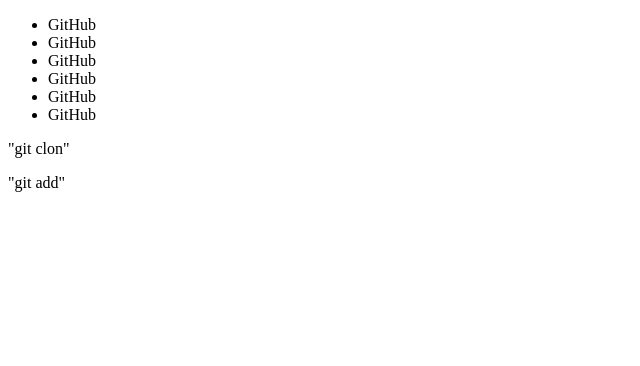
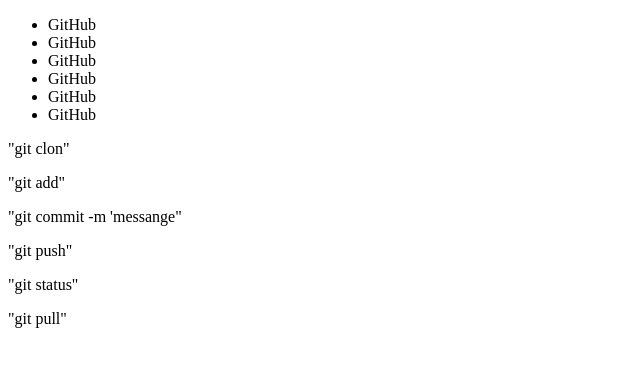
Before and after one commit to AlexDev707/Test, a plain HTML site: page TASK1/index.html in a window 1280 px wide. Shown: the whole page, without its empty margins (0-640 px from the left). Drawn offline with Linux system fonts and the light colour scheme.

Commit message:
added new file

```diff
--- a/TASK1/index.html
+++ b/TASK1/index.html
@@ -18,5 +18,10 @@
 
     <p> "git clon"</p>
      <p> "git add"</p>
+     <p>"git commit -m 'messange"</p>
+     <p>"git push" </p>
+     <p>"git status"</p>
+     <p>"git pull"</p>
+
 </body>
 </html>
```
